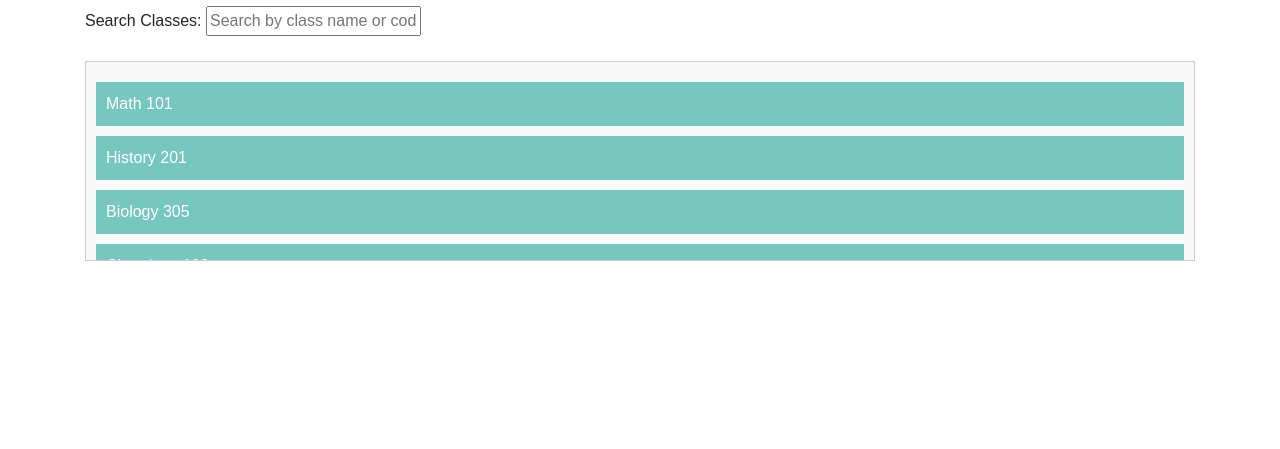
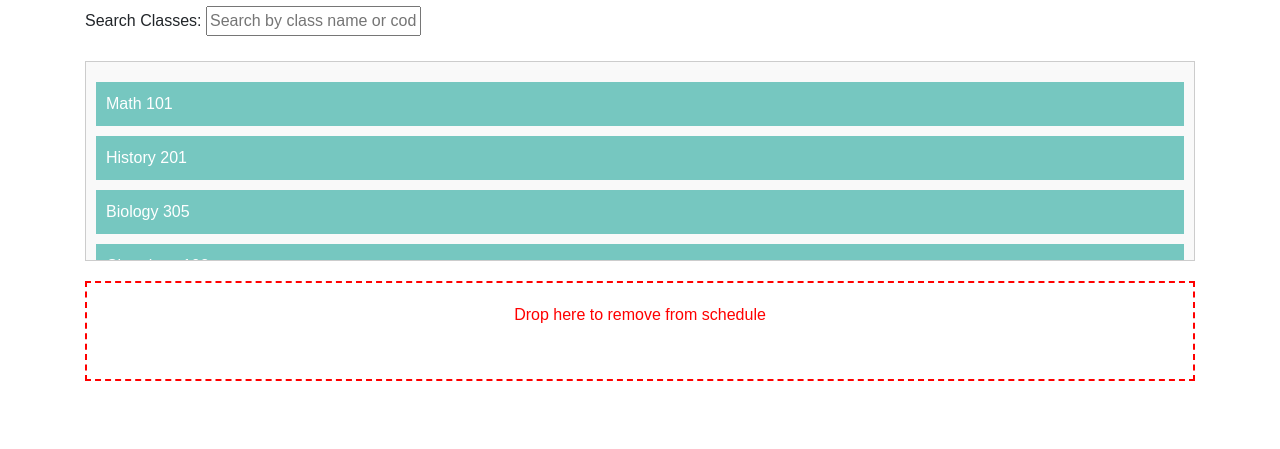
Before and after one commit to MA0610/SchedulingWebsite, a Flask app: page / in a window 1280 px wide. Shown: the part 302-751 px from the top of the page. Run offline with Flask 3, Linux system fonts and the light colour scheme; some libraries are stand-ins or nearby versions.

Commit message:
Class removal section implemented

```diff
--- a/scheduleWebsite/website/templates/home.html
+++ b/scheduleWebsite/website/templates/home.html
@@ -1,4 +1,6 @@
-{% extends "base.html" %} {% block title %}Changed{% endblock %}
+{% extends "base.html" %}
+{% block title %}Class Schedule{% endblock %}
+
 {% block content %}
 <head>
     <meta charset="UTF-8">
@@ -58,6 +60,15 @@
         .scrollable-classes::-webkit-scrollbar-track {
             background: #e4e4e4;  /* Background color of the scrollbar track */
         }
+        .trash-bin {
+            border: 2px dashed red;
+            padding: 20px;
+            text-align: center;
+            color: red;
+            margin-top: 20px;
+            cursor: pointer;
+            min-height: 100px;
+        }
     </style>
 </head>
 <body>
@@ -81,7 +92,7 @@
     </div>
 
     <!-- Scrollable Class List Container -->
-    <div class="scrollable-classes">
+    <div class="scrollable-classes" id="available-classes">
         <div class="class" draggable="true" data-class="Math 101">Math 101</div>
         <div class="class" draggable="true" data-class="History 201">History 201</div>
         <div class="class" draggable="true" data-class="Biology 305">Biology 305</div>
@@ -93,11 +104,19 @@
         <div class="class" draggable="true" data-class="Economics 301">Economics 301</div>
     </div>
 
+    <!-- Trash Bin Section -->
+    <div class="trash-bin droppable" id="trash-bin">
+        Drop here to remove from schedule
+    </div>
+
     <script>
         // Handle drag events
         const draggables = document.querySelectorAll('.class');
         const droppables = document.querySelectorAll('.droppable');
+        const trashBin = document.getElementById('trash-bin');
+        const availableClassesContainer = document.getElementById('available-classes');
 
+        // Make classes draggable
         draggables.forEach(draggable => {
             draggable.addEventListener('dragstart', () => {
                 draggable.classList.add('dragging');
@@ -108,12 +127,26 @@
             });
         });
 
+        // Make day containers droppable
         droppables.forEach(droppable => {
             droppable.addEventListener('dragover', (e) => {
                 e.preventDefault();
                 const draggingElement = document.querySelector('.dragging');
                 droppable.appendChild(draggingElement);
             });
+        });
+
+        // Handle dropping classes into the Trash Bin
+        trashBin.addEventListener('dragover', (e) => {
+            e.preventDefault();
+        });
+
+        trashBin.addEventListener('drop', () => {
+            const draggingElement = document.querySelector('.dragging');
+            if (draggingElement) {
+                // Remove the class from the schedule and return it to the available classes
+                availableClassesContainer.appendChild(draggingElement);
+            }
         });
 
         // Search functionality
```
